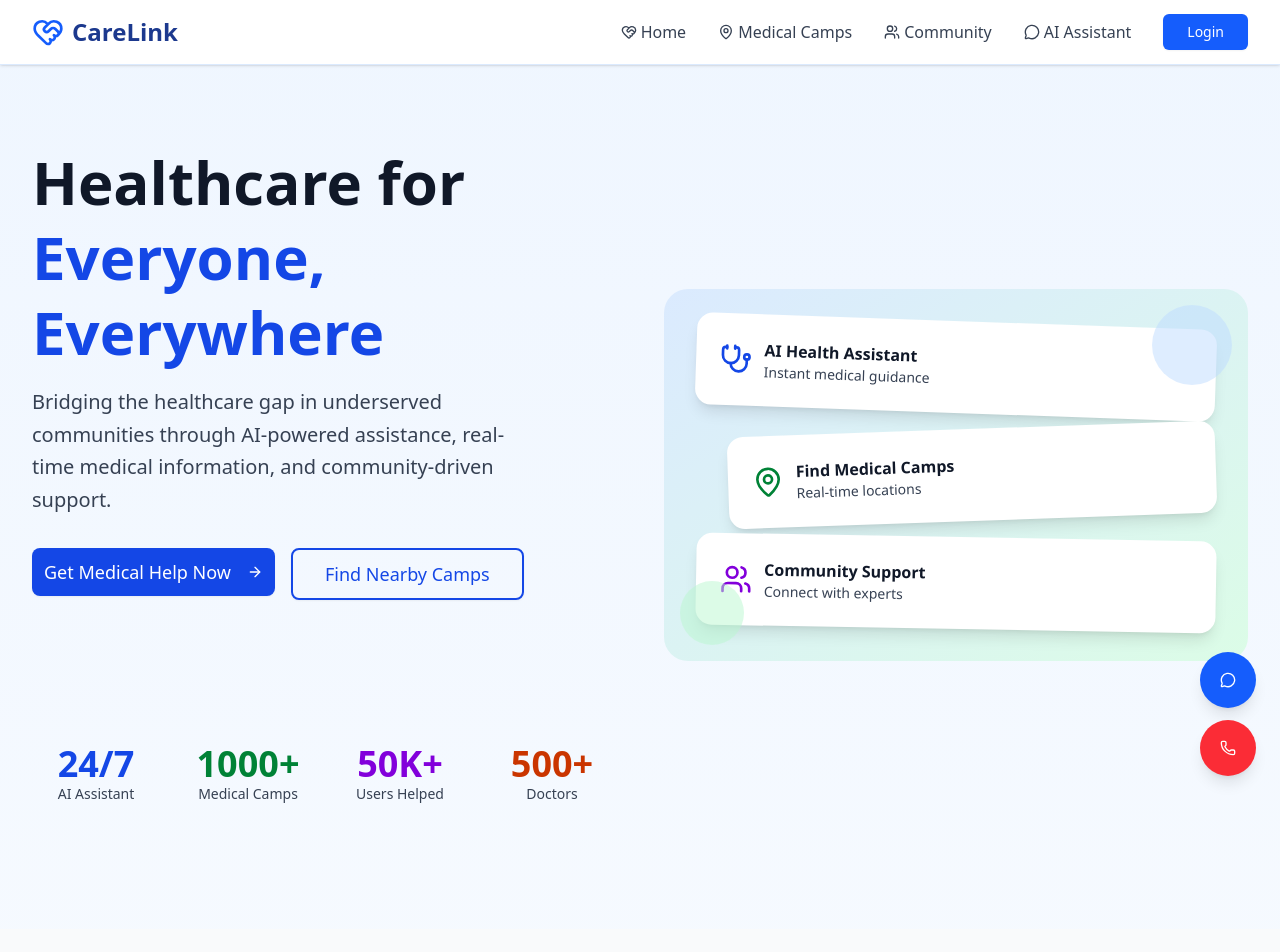
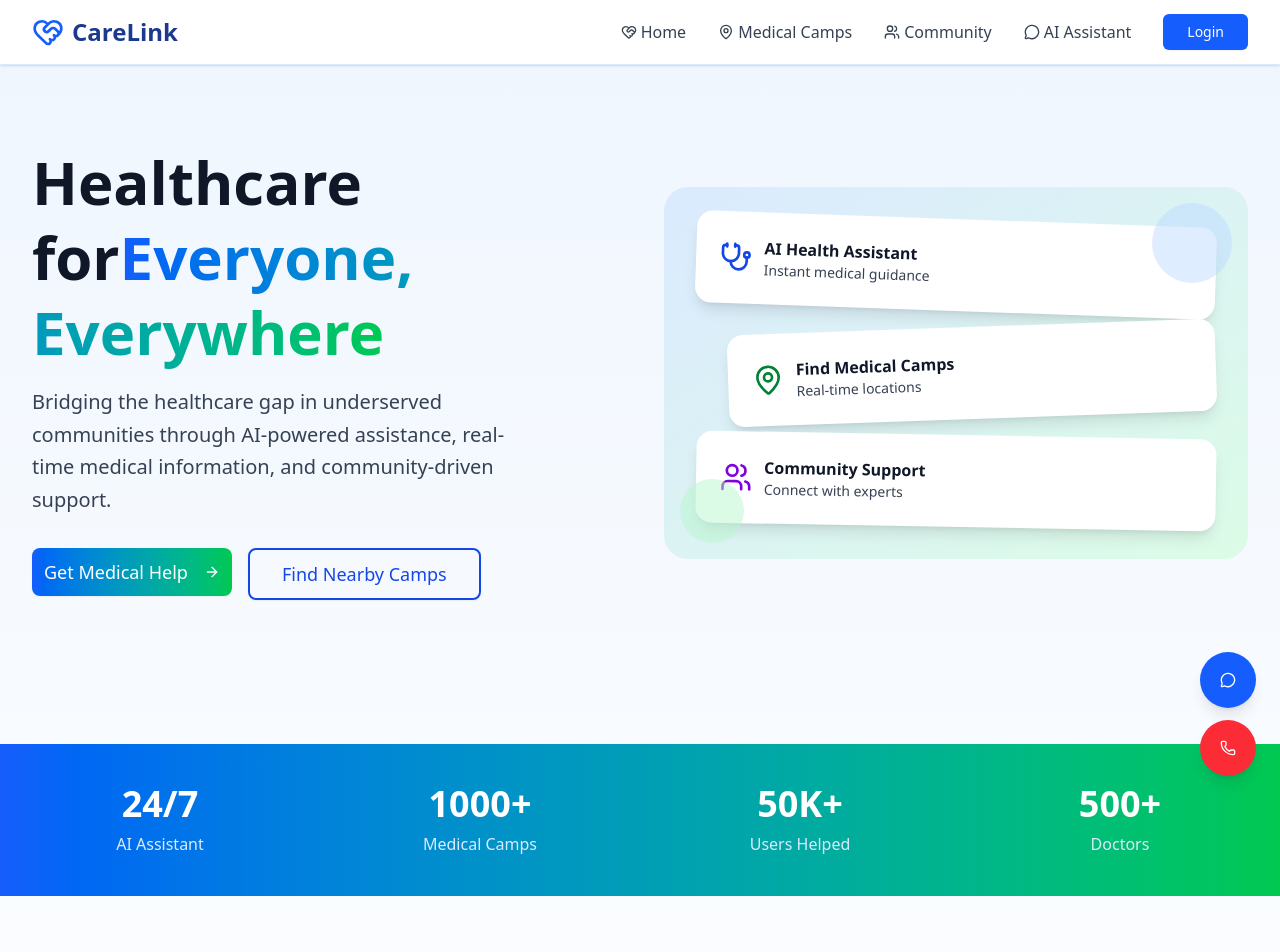
Before and after one commit to AvHai/HealthcareWebsite, a React (Vite) app in the folder client/: page / in a window 1280 px wide. Shown: the top 952 px of the page. Built offline with nearby package versions, Linux system fonts and the light colour scheme.

Commit message:
bpgradient home page

```diff
--- a/client/src/components/Hero.jsx
+++ b/client/src/components/Hero.jsx
@@ -3,7 +3,7 @@ import { ArrowRight, Users, MapPin, Stethoscope } from "lucide-react"
 
 const Hero = () => {
   return (
-    <section id="home" className="relative px-4 py-20 sm:px-6 lg:px-8 h-screen">
+    <section id="home" className="relative px-4 py-20 sm:px-6 lg:px-8 ">
       <div className="max-w-7xl mx-auto ">
         <div className="grid lg:grid-cols-2 gap-12 items-center">
           {/* Left Column - Content */}
@@ -11,8 +11,8 @@ const Hero = () => {
             <div className="space-y-4">
               <h1 className="text-4xl md:text-5xl lg:text-6xl font-bold text-gray-900 leading-tight ">
                 Healthcare for
-                <span className="text-blue-700 block">
-                  Everyone, Everywhere
+                <span className="bg-gradient-to-r from-blue-600 to-green-500 bg-clip-text text-transparent">
+                   Everyone, Everywhere
                 </span>
               </h1>
               <p className="text-lg md:text-xl text-gray-700 leading-relaxed max-w-lg">
@@ -23,8 +23,8 @@ const Hero = () => {
             </div>
 
             <div className="flex flex-col sm:flex-row gap-4">
-              <Button className="bg-blue-700 hover:bg-blue-700 text-white px-8 py-6 text-lg font-medium rounded-lg transition-all duration-300 hover:scale-105">
-                Get Medical Help Now
+              <Button className="bg-gradient-to-r from-blue-600 to-green-500 hover:bg-blue-700 text-white px-8 py-6 text-lg font-medium rounded-lg transition-all duration-300 hover:scale-105">
+                Get Medical Help
                 <ArrowRight className="ml-2 w-5 h-5" />
               </Button>
               <Button
@@ -35,26 +35,10 @@ const Hero = () => {
               </Button>
             </div>
 
-            {/* Stats */}
-            <div className="grid grid-cols-2 md:grid-cols-4 gap-6 pt-28">
-              <div className="text-center">
-                <div className="text-4xl font-bold text-blue-700">24/7</div>
-                <div className="text-sm text-gray-700">AI Assistant</div>
-              </div>
-              <div className="text-center">
-                <div className="text-4xl font-bold text-green-700">1000+</div>
-                <div className="text-sm text-gray-700">Medical Camps</div>
-              </div>
-              <div className="text-center">
-                <div className="text-4xl font-bold text-purple-700">50K+</div>
-                <div className="text-sm text-gray-700">Users Helped</div>
-              </div>
-              <div className="text-center">
-                <div className="text-4xl font-bold text-orange-700">500+</div>
-                <div className="text-sm text-gray-700">Doctors</div>
-              </div>
-            </div>
+
+
           </div>
+
 
           {/* Right Column - Visual */}
           <div className="relative">
@@ -109,8 +93,31 @@ const Hero = () => {
               <div className="absolute bottom-4 left-4 w-16 h-16 bg-green-200 rounded-full opacity-50"></div>
             </div>
           </div>
+
+
         </div>
+
+
       </div>
+      {/* Stats */}
+       {/* <div className="mt-16 py-16 bg-gradient-to-r from-blue-600 to-green-500">
+        <div className="max-w-7xl mx-auto px-4 sm:px-6 lg:px-8">
+          <div className="grid md:grid-cols-3 gap-8 text-center">
+            <div>
+              <div className="text-4xl font-bold text-white mb-2">10,000+</div>
+              <div className="text-blue-100">Patients Served</div>
+            </div>
+            <div>
+              <div className="text-4xl font-bold text-white mb-2">500+</div>
+              <div className="text-blue-100">Healthcare Partners</div>
+            </div>
+            <div>
+              <div className="text-4xl font-bold text-white mb-2">50+</div>
+              <div className="text-blue-100">Cities Covered</div>
+            </div>
+          </div>
+        </div>
+        </div> */}
     </section>
   )
 }
--- a/client/src/pages/Index.jsx
+++ b/client/src/pages/Index.jsx
@@ -16,9 +16,33 @@ const Index = () => {
       <Hero />
 
       {/* Main Content Sections */}
-      <main className="space-y-16 py-16">
+      {/* <main className="space-y-16 py-1">
          <MedicalCampsDashboard />
-      </main>
+      </main> */}
+
+        <div className="my-16 py-10 bg-gradient-to-r from-blue-600 to-green-500">
+          <div className="max-w-7xl mx-auto">
+            <div className="grid md:grid-cols-4 text-center">
+              <div>
+                <div className="text-4xl font-bold text-white mb-2">24/7</div>
+                <div className="text-blue-100">AI Assistant</div>
+              </div>
+              <div>
+                <div className="text-4xl font-bold text-white mb-2">1000+</div>
+                <div className="text-blue-100">Medical Camps</div>
+              </div>
+              <div>
+                <div className="text-4xl font-bold text-white mb-2">50K+</div>
+                <div className="text-blue-100">Users Helped</div>
+              </div>
+              <div>
+                <div className="text-4xl font-bold text-white mb-2">500+</div>
+                <div className="text-blue-100">Doctors</div>
+              </div>
+            </div>
+          </div>
+      </div>
+
 
       <Footer />
 
@@ -40,6 +64,7 @@ const Index = () => {
         </Button>
       </div>
 
+
       {/* AI Chatbot Modal */}
       <ChatBot isOpen={isChatOpen} onClose={() => setIsChatOpen(false)} />
     </div>
```
